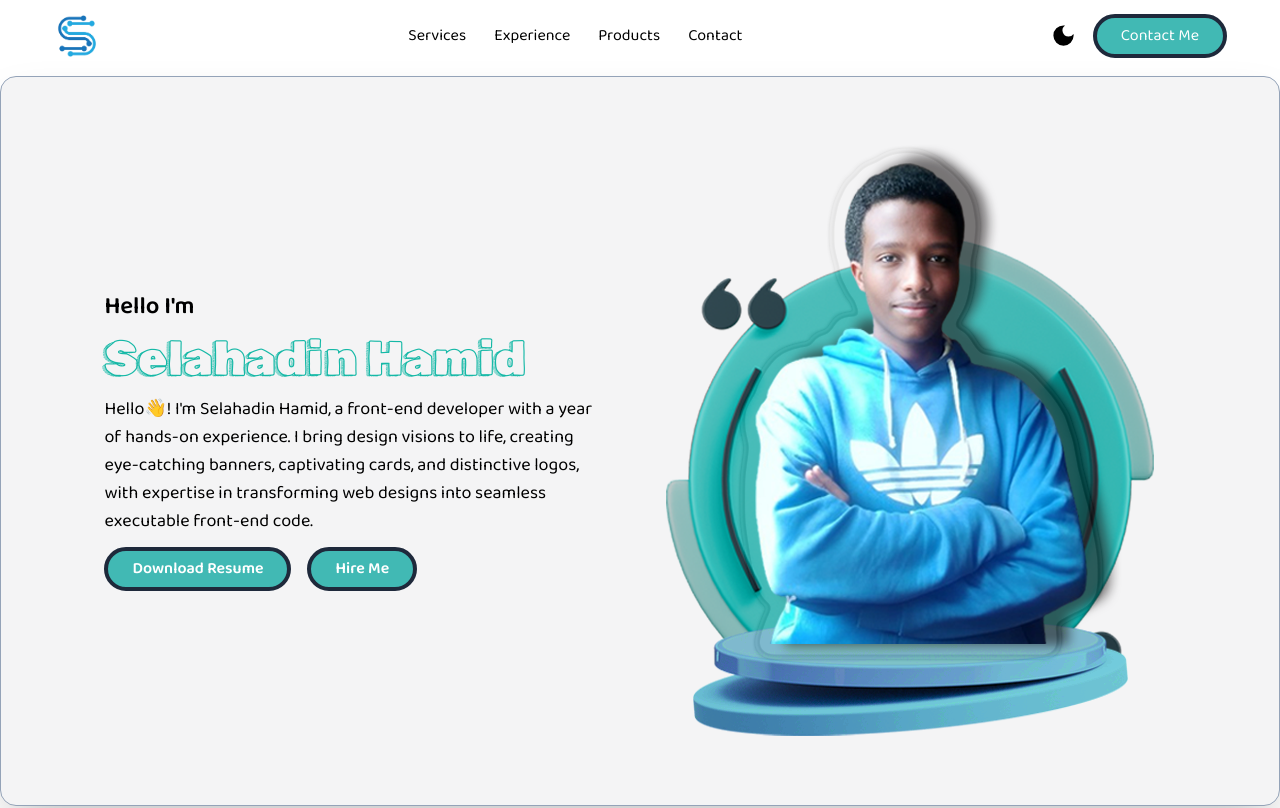
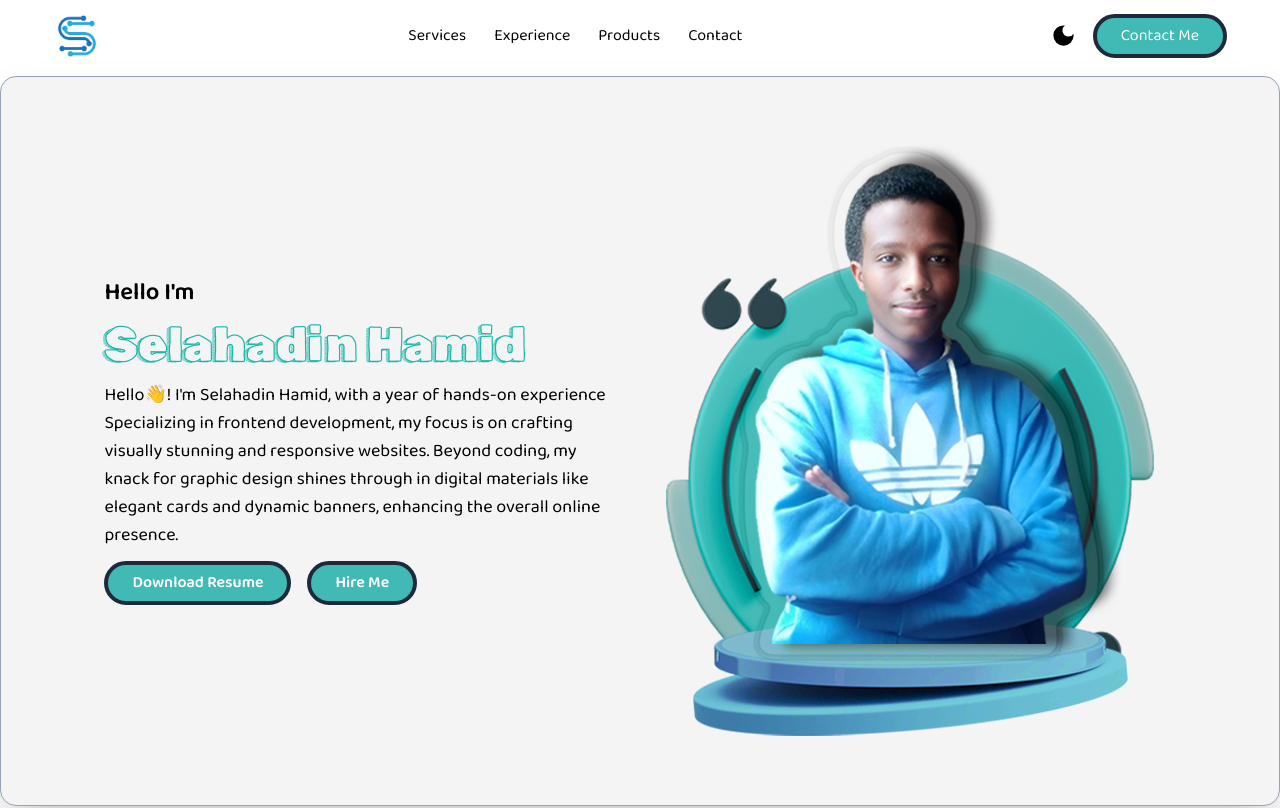
Before and after one commit to sallah26/portifolio, a React (Create React App) app: page / in a window 1280 px wide. Shown: the top 808 px of the page. Built offline with nearby package versions, Linux system fonts and the light colour scheme.

Commit message:
hero texts changed

```diff
--- a/src/components/Hero.jsx
+++ b/src/components/Hero.jsx
@@ -35,11 +35,11 @@ const Hero = () => {
         <div className='w-full lg:w-2/5 gap-3 flex flex-col p-4 lg:p-1'>
             <p className='text-xl font-semibold lg:text-2xl'>Hello I'm</p>
             <p className='my-name text-4xl  lg:text-5xl space-x-2 text-teal-500 dark:text-teal-400 '>Selahadin Hamid</p>
-            <p className='text-lg w-full '>Hello👋! I'm Selahadin Hamid, a front-end developer with
-                a year of hands-on experience. I bring design visions to life,
-                creating eye-catching banners, captivating cards, and
-                distinctive logos, with expertise in transforming web designs into seamless
-                executable front-end code.
+            <p className='text-lg w-full '>Hello👋! I'm Selahadin Hamid, with
+                a year of hands-on experience Specializing in frontend development, my focus is on
+                crafting visually stunning and responsive websites. Beyond coding, my knack for graphic design
+                shines through in digital materials like elegant cards and dynamic banners, enhancing the overall
+                online presence.
             </p>
             <div className='flex gap-4 font-semibold' >
               <button onClick={onButtonClick}>
```
